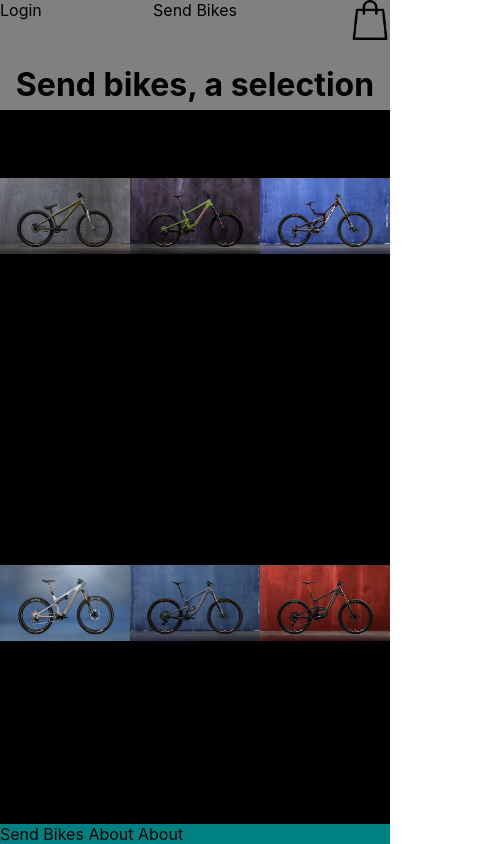
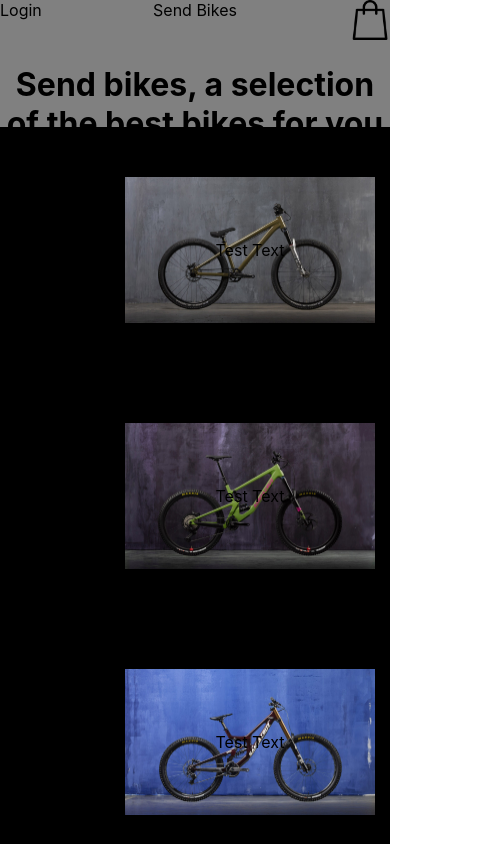
Before and after one commit to thomalexg/Next.js-Ecommerce-Store, a Next.js app: page / in a window 390 px wide. Shown: the top 844 px of the page, 500 px wide, since content can reach past the window. Built offline with nearby package versions, Linux system fonts and the light colour scheme.

Commit message:
Kinda responsive, kinda shitty

```diff
--- a/components/Layout.js
+++ b/components/Layout.js
@@ -6,11 +6,13 @@ import Link from 'next/link';
 const headerStyles = css`
   background-color: grey;
   width: 100%;
-  position: fixed;
-  height: 110px;
+  position: sticky;
+  /* height: 110px; */
+  min-height: 50px;
+  height: 15vh;
   top: 0;
   left: 0;
-
+  z-index: 1000;
   .gridCon {
     display: grid;
     grid-template-columns: 1fr 1fr 1fr;
@@ -24,24 +26,37 @@ const headerStyles = css`
   .hd {
     text-align: center;
   }
+  h1 {
+    margin-bottom: 0;
+    padding-bottom: 0;
+  }
 `;
 const container = css`
-  margin-top: 78px;
   width: 100%;
-  min-height: 1000px;
+  /* height: 80vh; */
   background-color: black;
+  margin: auto;
   display: grid;
-  grid-template-columns: 1fr 1fr 1fr;
 
+  grid-template-columns: repeat(auto-fit, minmax(500px, 1fr));
+  grid-column-gap: 100px;
+  grid-row-gap: 100px;
+  grid-template-rows: auto;
+  margin: 0;
+  padding: 50px 100px 10px;
   .bikeImg {
-    z-index: 1000;
-    margin-top: 100px;
+    justify-self: center;
+    /* margin-top: 50px; */
+  }
+  @media (max-width: 400px) {
+    padding: 50px 0;
   }
 `;
 const foot = css`
-  position: fixed;
+  position: relative;
   bottom: 0;
-  height: 20px;
+  height: 5vh;
+
   background-color: teal;
   width: 100%;
 `;
--- a/pages/index.js
+++ b/pages/index.js
@@ -1,31 +1,75 @@
+/** @jsxImportSource @emotion/react */ import { css } from '@emotion/react';
 import Head from 'next/head';
-import Image from 'next/image';
 import Layout from '../components/Layout';
 
+const bikeImg = css`
+  display: flex;
+  justify-content: center;
+  align-items: center;
+  background-image: url('/sd.jpg');
+  background-size: cover;
+  width: 500px;
+  height: auto;
+  background-position: center;
+`;
+
+const newBike = function (image) {
+  return css`
+    display: flex;
+    justify-content: center;
+    align-items: center;
+    background-image: url(${image});
+    background-size: cover;
+    width: 500px;
+    height: 292.5px;
+
+    background-position: center;
+
+    @media (max-width: 400px) {
+      width: 250px;
+      height: 146.25px;
+    } ;
+  `;
+};
 export default function Home() {
   return (
     <Layout>
       <Head>
         <title>Send Bikes</title>
       </Head>
-      <div className="bikeImg">
-        <Image width="500" height="292.5" src="/sd.jpg" />
+      <div className="bikeImg" css={newBike('/sd.jpg')}>
+        Test Text
       </div>
-      <div className="bikeImg">
-        <Image width="500" height="292.5" src="/se.jpg" />
+      <div className="bikeImg" css={newBike('/se.jpg')}>
+        Test Text
       </div>
-      <div className="bikeImg">
-        <Image width="500" height="292.5" src="/sdh.jpg" />
+      <div className="bikeImg" css={newBike('/sdh.jpg')}>
+        Test Text
       </div>
-      <div className="bikeImg">
-        <Image width="500" height="292.5" src="/cee.jpg" />
+      <div className="bikeImg" css={newBike('/cee.jpg')}>
+        Test Text
       </div>
-      <div className="bikeImg">
-        <Image width="500" height="292.5" src="/se29.jpg" />
+      <div className="bikeImg" css={newBike('/se29.jpg')}>
+        Test Text
       </div>
-      <div className="bikeImg">
-        <Image width="500" height="292.5" src="/see.jpg" />
+      <div className="bikeImg" css={newBike('/see.jpg')}>
+        Test Text
       </div>
+      {/* <div className="bikeImg" style={{ position: relative }}>
+        <Image width="500" height="296" src="/se.jpg" />
+      </div>
+      <div className="bikeImg" style={{ position: relative }}>
+        <Image width="500" height="296" src="/sdh.jpg" />
+      </div>
+      <div className="bikeImg" style={{ position: relative }}>
+        <Image width="500" height="296" src="/cee.jpg" />
+      </div>
+      <div className="bikeImg" style={{ position: relative }}>
+        <Image width="500" height="296" src="/se29.jpg" />
+      </div>
+      <div className="bikeImg" style={{ position: relative }}>
+        <Image width="500" height="296" src="/see.jpg" />
+      </div> */}
 
       <div className="container">Item container</div>
     </Layout>
```
Also changed, not shown: pages/_app.js (+3 -4 lines).
